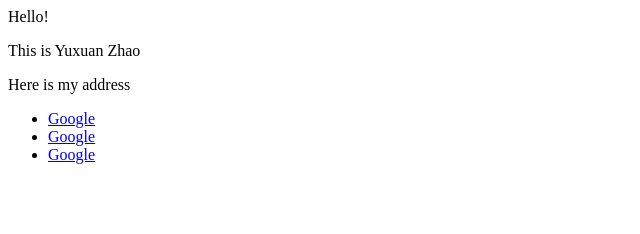
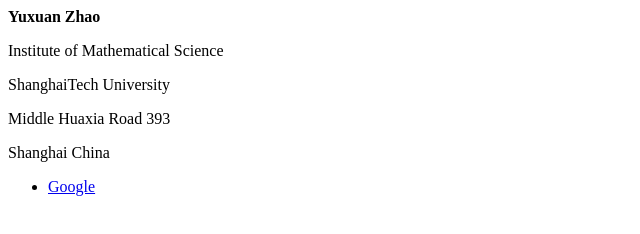
Before and after one commit to yuxuanz587/yuxuanz587.github.io, a plain HTML site: page index.html in a window 1280 px wide. Shown: the whole page, without its empty margins (0-640 px from the left). Drawn offline with Linux system fonts and the light colour scheme.

Commit message:
Update index.html

```diff
--- a/index.html
+++ b/index.html
@@ -1,9 +1,11 @@
-<p>Hello!</p>
-<p>This is Yuxuan Zhao </p>
-<p>Here is my address </p>
+<p><b><font size="3"> Yuxuan Zhao </font></b></p>
+
+<p> Institute of Mathematical Science </p>
+<p> ShanghaiTech University </p>
+<p> Middle Huaxia Road 393 </p>
+<p> Shanghai China </p>
+
 
 <ul>
   <li> <a href="https://www.google.com">Google</a> </li>
-  <li> <a href="https://www.google.com">Google</a> </li>
-  <li> <a href="https://www.google.com">Google</a> </li>
 </ul>
```
